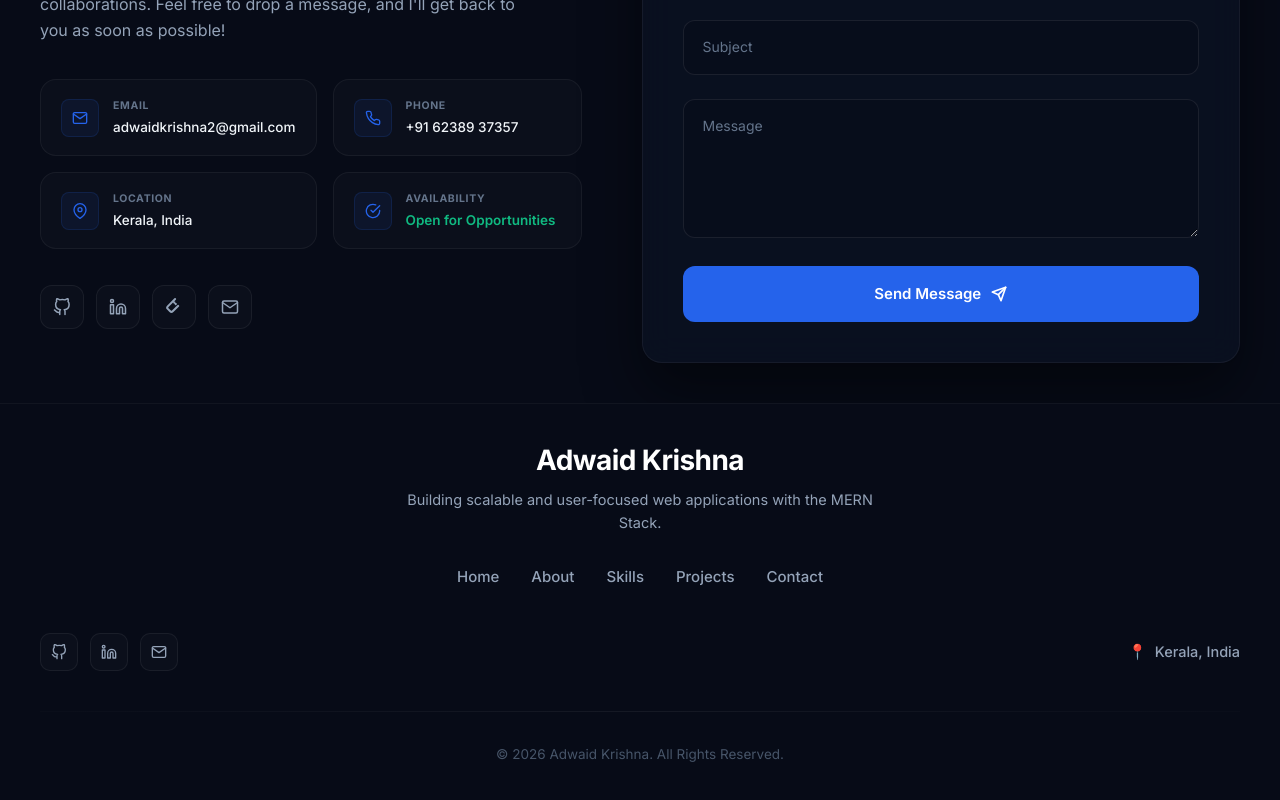
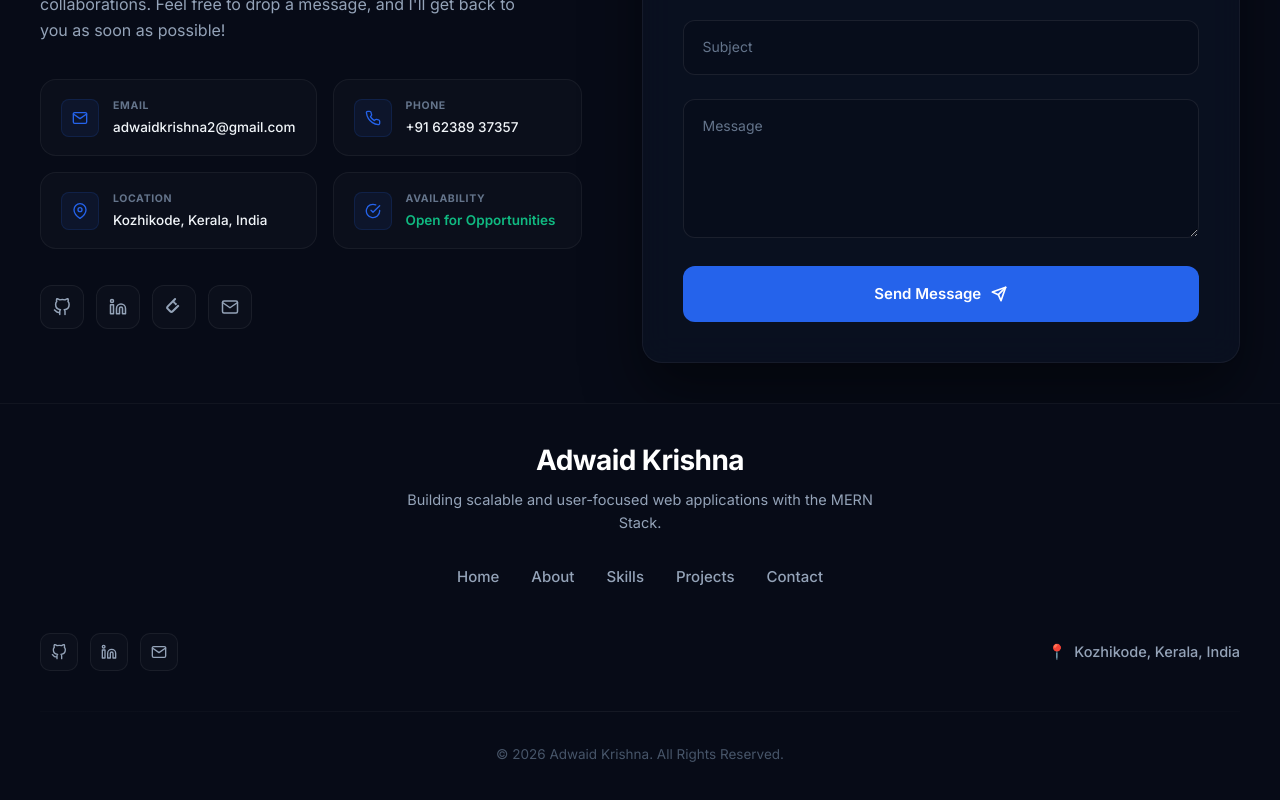
Before and after one commit to Adwaidkrishna/personal-portfolio, a React app: page / in a window 1280 px wide. Shown: the part 2560-3360 px from the top of the page. Built offline with nearby package versions, Linux system fonts and the light colour scheme; the HTML template or start-up script is replaced by a standard one.

Commit message:
Update location to Kozhikode, Kerala, India

```diff
--- a/src/components/Contact/Contact.jsx
+++ b/src/components/Contact/Contact.jsx
@@ -51,7 +51,7 @@ function Contact() {
                             </div>
                             <div className="card-content">
                                 <span className="card-label">Location</span>
-                                <span className="card-value">Kerala, India</span>
+                                <span className="card-value">Kozhikode, Kerala, India</span>
                             </div>
                         </div>
 
--- a/src/components/Footer/Footer.jsx
+++ b/src/components/Footer/Footer.jsx
@@ -47,7 +47,7 @@ function Footer() {
 
                     <div className="footer-location">
                         <span className="location-pin">📍</span>
-                        <span className="location-text">Kerala, India</span>
+                        <span className="location-text">Kozhikode, Kerala, India</span>
                     </div>
                 </div>
 
```
